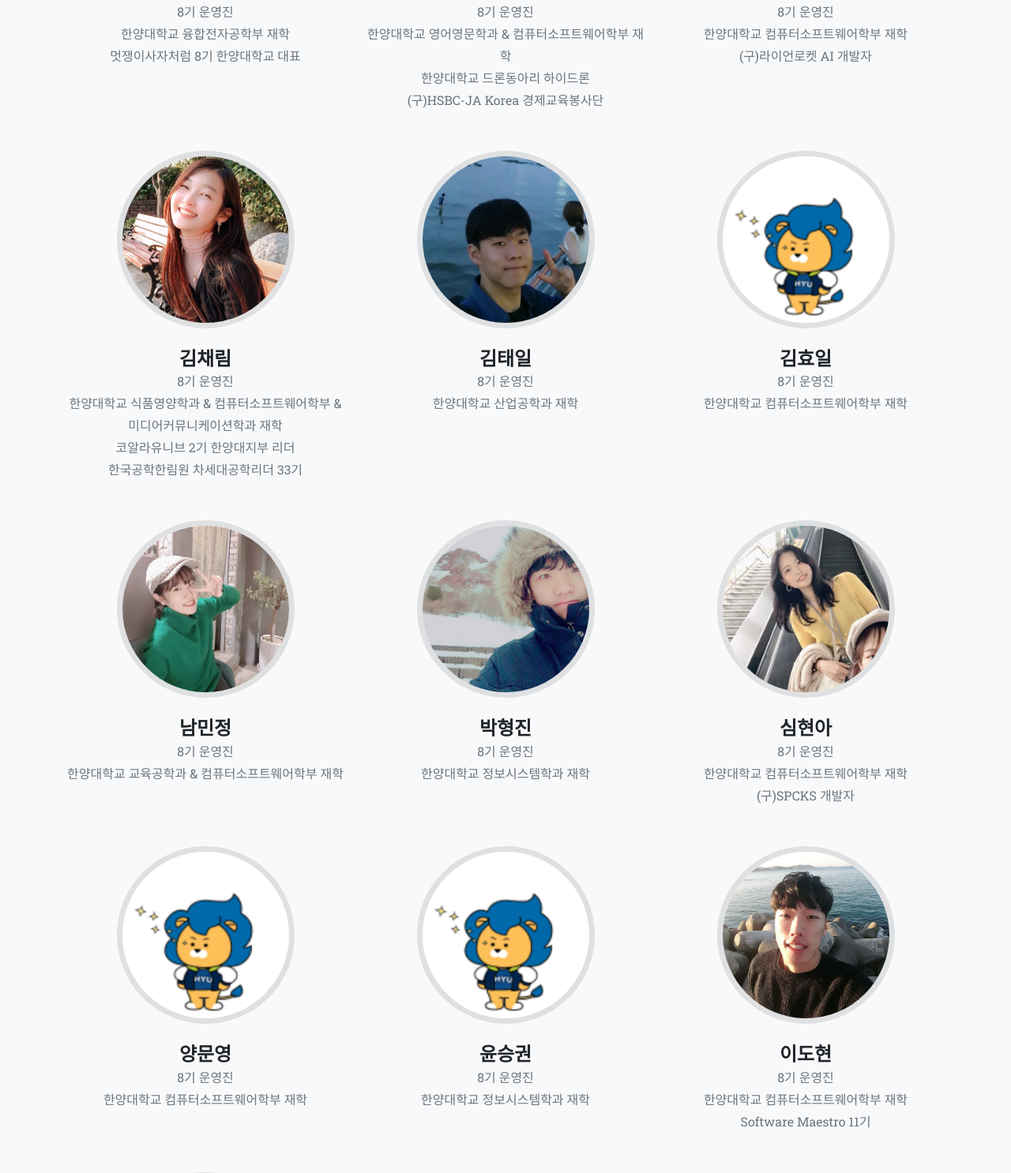
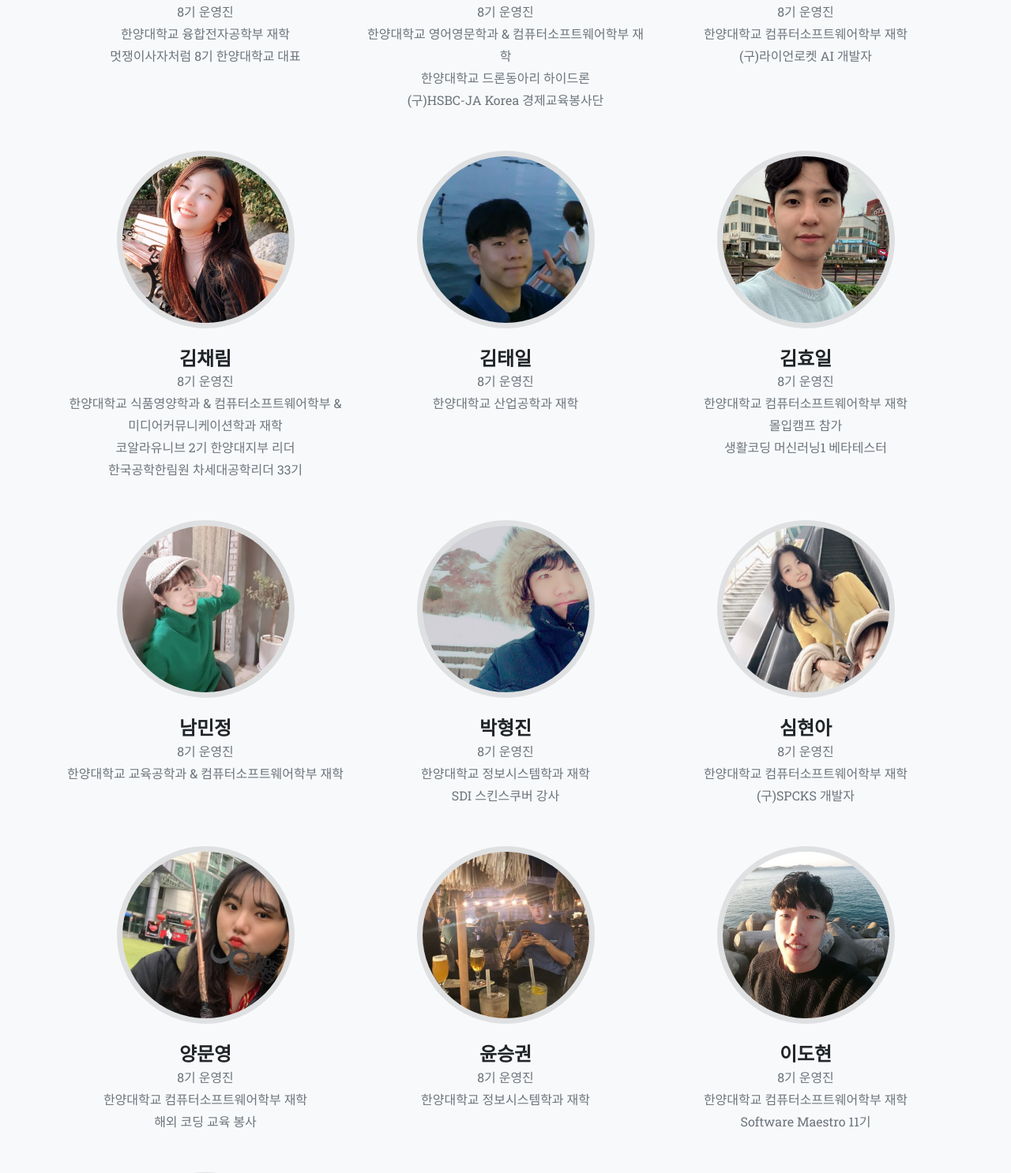
Before and after one commit to HYUNAHSHIM/LikelionHanyang, a Django app: page / in a window 1280 px wide. Shown: the part 4077-5563 px from the top of the page at 79% size. Run offline with Django 3.2, Linux system fonts and the light colour scheme; some libraries are stand-ins or nearby versions; some web fonts are replaced.

Commit message:
멤버 수정

```diff
--- a/CLASSLION/Likelion/LikelionHanyang/introduce/templates/home.html
+++ b/CLASSLION/Likelion/LikelionHanyang/introduce/templates/home.html
@@ -325,11 +325,13 @@
                 </div>
                 <div class="col-sm-4">
                     <div class="team-member">
-                        <img class="mx-auto rounded-circle" src="/static/img/team/1.jpg" alt="">
+                        <img class="mx-auto rounded-circle" src="/static/img/team/김효일.jpg" alt="">
                         <h4>김효일</h4>
                         <p class="text-muted">
                             8기 운영진
                             <br>한양대학교 컴퓨터소프트웨어학부 재학
+                            <br>몰입캠프 참가
+                            <br>생활코딩 머신러닝1 베타테스터
                         </p>
                     </div>
                 </div>
@@ -350,6 +352,7 @@
                         <p class="text-muted">
                             8기 운영진
                             <br>한양대학교 정보시스템학과 재학
+                            <br>SDI 스킨스쿠버 강사
                         </p>
                     </div>
                 </div>
@@ -366,17 +369,18 @@
                 </div>
                 <div class="col-sm-4">
                     <div class="team-member">
-                        <img class="mx-auto rounded-circle" src="/static/img/team/1.jpg" alt="">
+                        <img class="mx-auto rounded-circle" src="/static/img/team/양문영.jpg" alt="">
                         <h4>양문영</h4>
                         <p class="text-muted">
                             8기 운영진
                             <br>한양대학교 컴퓨터소프트웨어학부 재학
+                            <br>해외 코딩 교육 봉사
                         </p>
                     </div>
                 </div>
                 <div class="col-sm-4">
                     <div class="team-member">
-                        <img class="mx-auto rounded-circle" src="/static/img/team/1.jpg" alt="">
+                        <img class="mx-auto rounded-circle" src="/static/img/team/윤승권.jpg" alt="">
                         <h4>윤승권</h4>
                         <p class="text-muted">
                             8기 운영진
```
Also changed, not shown: CLASSLION/Likelion/LikelionHanyang/introduce/static/img/team/김효일.jpg (added), CLASSLION/Likelion/LikelionHanyang/introduce/static/img/team/양문영.jpg (added), CLASSLION/Likelion/LikelionHanyang/introduce/static/img/team/윤승권.jpg (added), 1 other file.
